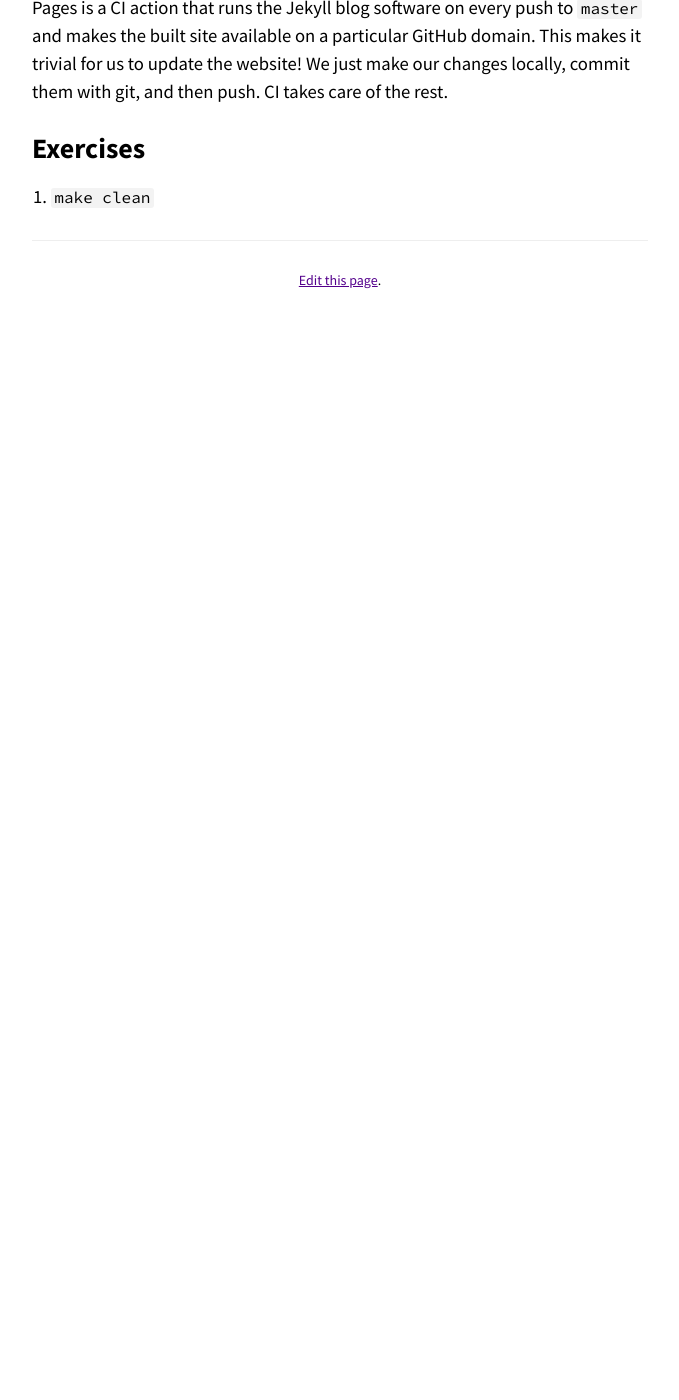
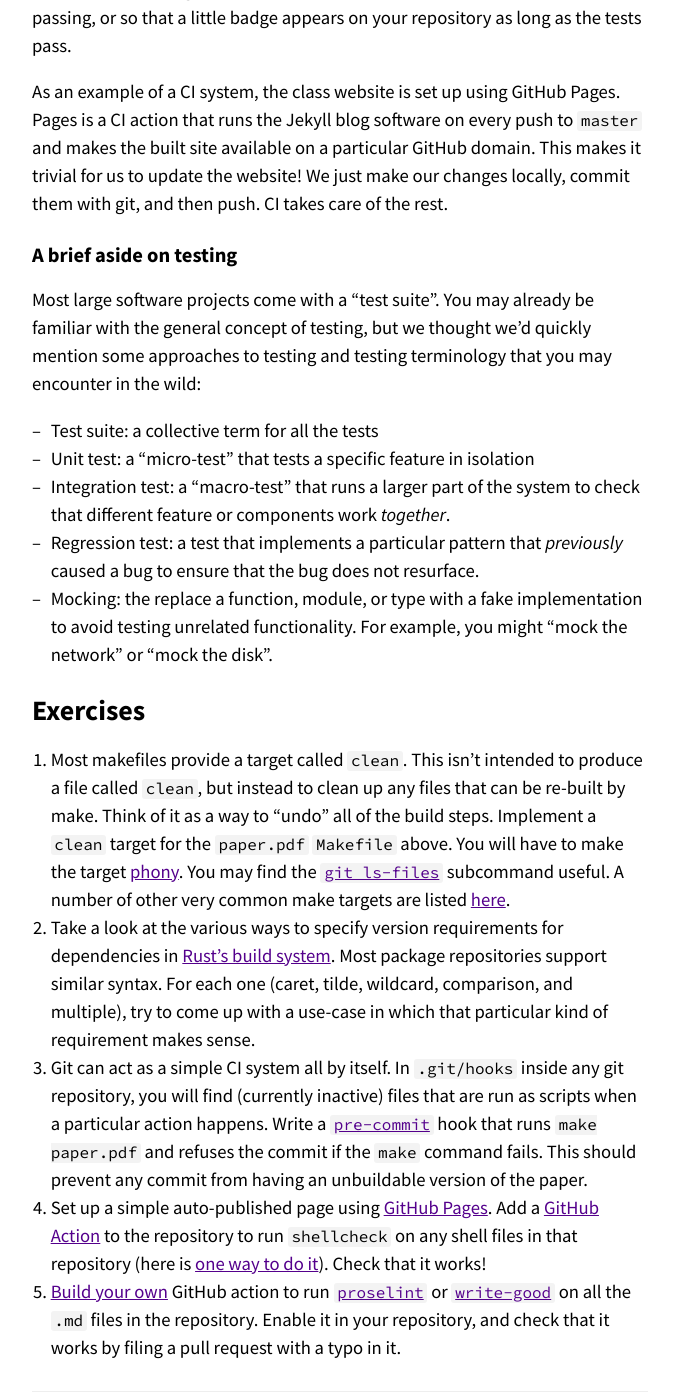
Before and after one commit to missing-semester-cn/missing-semester-cn.github.io, a Jekyll site: the page built from _2020/metaprogramming.md, in a window 1280 px wide and 1400 px high, scrolled down 6020 px. Shown: the whole window, without its empty margins (300-979 px from the left). Built offline with Jekyll 4.4.1, drawn with Linux system fonts in a browser that asks for light colours; before the commit the page ends 6349 px from its top, so only the background shows below that; some of the changed text lies outside the part shown.

Commit message:
Python 2/3, testing, and exercises

```diff
--- a/_2020/metaprogramming.md
+++ b/_2020/metaprogramming.md
@@ -199,9 +199,9 @@
 which any project that depended on the old version should immediately
 start using? This is where the different groups of numbers in a version
 come in. The exact meaning of each one varies between projects, but one
-relatively common standard is _semantic versioning_. With semantic
-versioning, every version number is of the form: major.minor.patch. The
-rules are:
+relatively common standard is [_semantic
+versioning_](https://semver.org/). With semantic versioning, every
+version number is of the form: major.minor.patch. The rules are:
 
  - If a new release does not change the API, increase the patch version.
  - If you _add_ to your API in a backwards-compatible way, increase the
@@ -216,7 +216,11 @@
 words, if I depend on your library at version `1.3.7`, then it _should_
 be fine to build it with `1.3.8`, `1.6.1`, or even `1.3.0`. Version
 `2.2.4` would probably not be okay, because the major version was
-increased.
+increased. We can see an example of semantic versioning in Python's
+version numbers. Many of you are probably aware that Python 2 and Python
+3 code do not mix very well, which is why that was a _major_ version
+bump. Similarly, code written for Python 3.5 might run fine on Python
+3.7, but possibly not on 3.4.
 
 When working with dependency management systems, you may also come
 across the notion of _lock files_. A lock file is simply a file that
@@ -264,6 +268,59 @@
 just make our changes locally, commit them with git, and then push. CI
 takes care of the rest.
 
+## A brief aside on testing
+
+Most large software projects come with a "test suite". You may already
+be familiar with the general concept of testing, but we thought we'd
+quickly mention some approaches to testing and testing terminology that
+you may encounter in the wild:
+
+ - Test suite: a collective term for all the tests
+ - Unit test: a "micro-test" that tests a specific feature in isolation
+ - Integration test: a "macro-test" that runs a larger part of the
+   system to check that different feature or components work _together_.
+ - Regression test: a test that implements a particular pattern that
+   _previously_ caused a bug to ensure that the bug does not resurface.
+ - Mocking: the replace a function, module, or type with a fake
+   implementation to avoid testing unrelated functionality. For example,
+   you might "mock the network" or "mock the disk".
+
 # Exercises
 
- 1. `make clean`
+ 1. Most makefiles provide a target called `clean`. This isn't intended
+    to produce a file called `clean`, but instead to clean up any files
+    that can be re-built by make. Think of it as a way to "undo" all of
+    the build steps. Implement a `clean` target for the `paper.pdf`
+    `Makefile` above. You will have to make the target
+    [phony](https://www.gnu.org/software/make/manual/html_node/Phony-Targets.html).
+    You may find the [`git
+    ls-files`](https://git-scm.com/docs/git-ls-files) subcommand useful.
+    A number of other very common make targets are listed
+    [here](https://www.gnu.org/software/make/manual/html_node/Standard-Targets.html#Standard-Targets).
+ 2. Take a look at the various ways to specify version requirements for
+    dependencies in [Rust's build
+    system](https://doc.rust-lang.org/cargo/reference/specifying-dependencies.html).
+    Most package repositories support similar syntax. For each one
+    (caret, tilde, wildcard, comparison, and multiple), try to come up
+    with a use-case in which that particular kind of requirement makes
+    sense.
+ 3. Git can act as a simple CI system all by itself. In `.git/hooks`
+    inside any git repository, you will find (currently inactive) files
+    that are run as scripts when a particular action happens. Write a
+    [`pre-commit`](https://git-scm.com/docs/githooks#_pre_commit) hook
+    that runs `make paper.pdf` and refuses the commit if the `make`
+    command fails. This should prevent any commit from having an
+    unbuildable version of the paper.
+ 4. Set up a simple auto-published page using [GitHub
+    Pages](https://help.github.com/en/actions/automating-your-workflow-with-github-actions).
+    Add a [GitHub Action](https://github.com/features/actions) to the
+    repository to run `shellcheck` on any shell files in that
+    repository (here is [one way to do
+    it](https://github.com/marketplace/actions/shellcheck)). Check that
+    it works!
+ 5. [Build your
+    own](https://help.github.com/en/actions/automating-your-workflow-with-github-actions/building-actions)
+    GitHub action to run [`proselint`](http://proselint.com/) or
+    [`write-good`](https://github.com/btford/write-good) on all the
+    `.md` files in the repository. Enable it in your repository, and
+    check that it works by filing a pull request with a typo in it.
```
